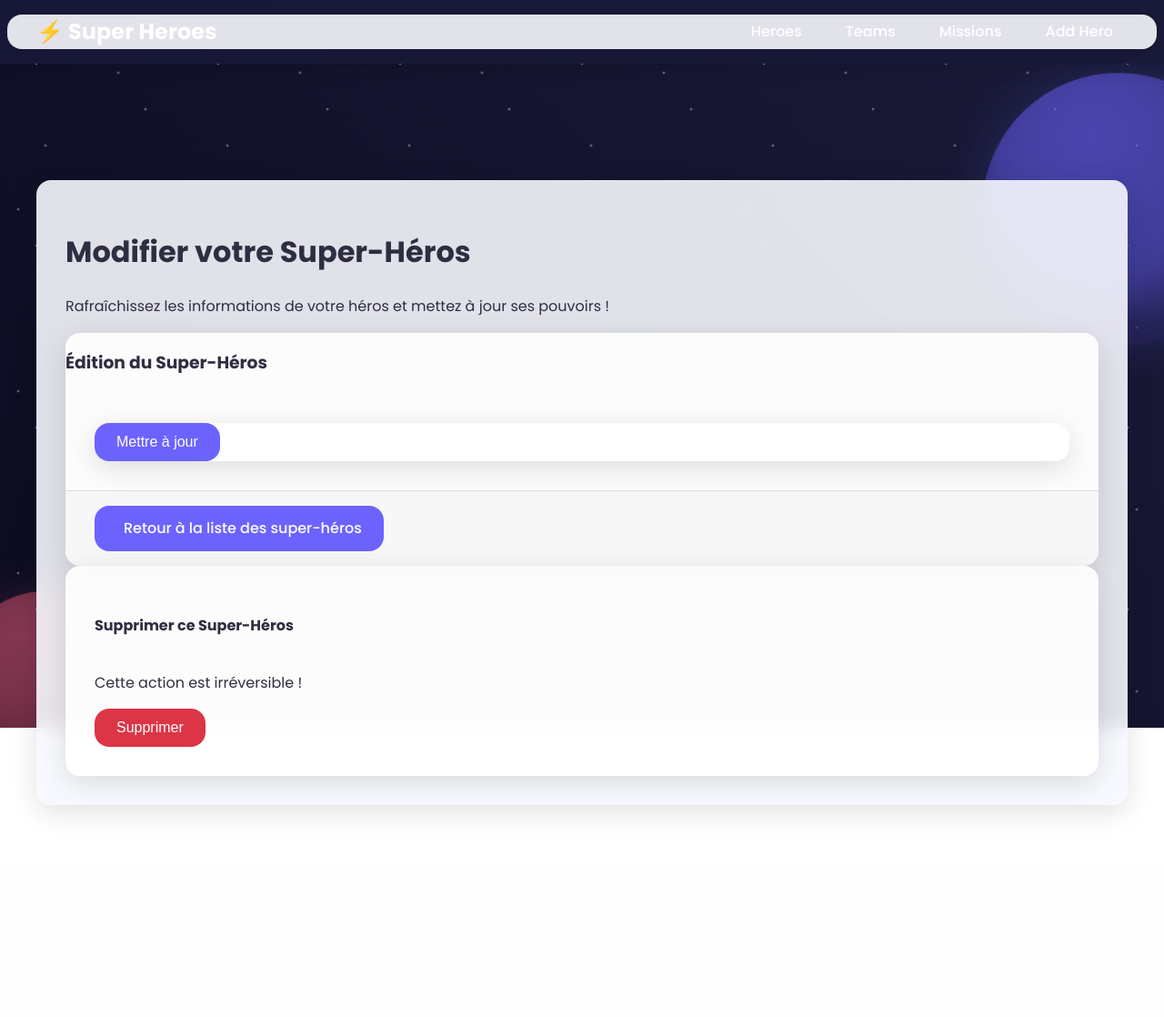
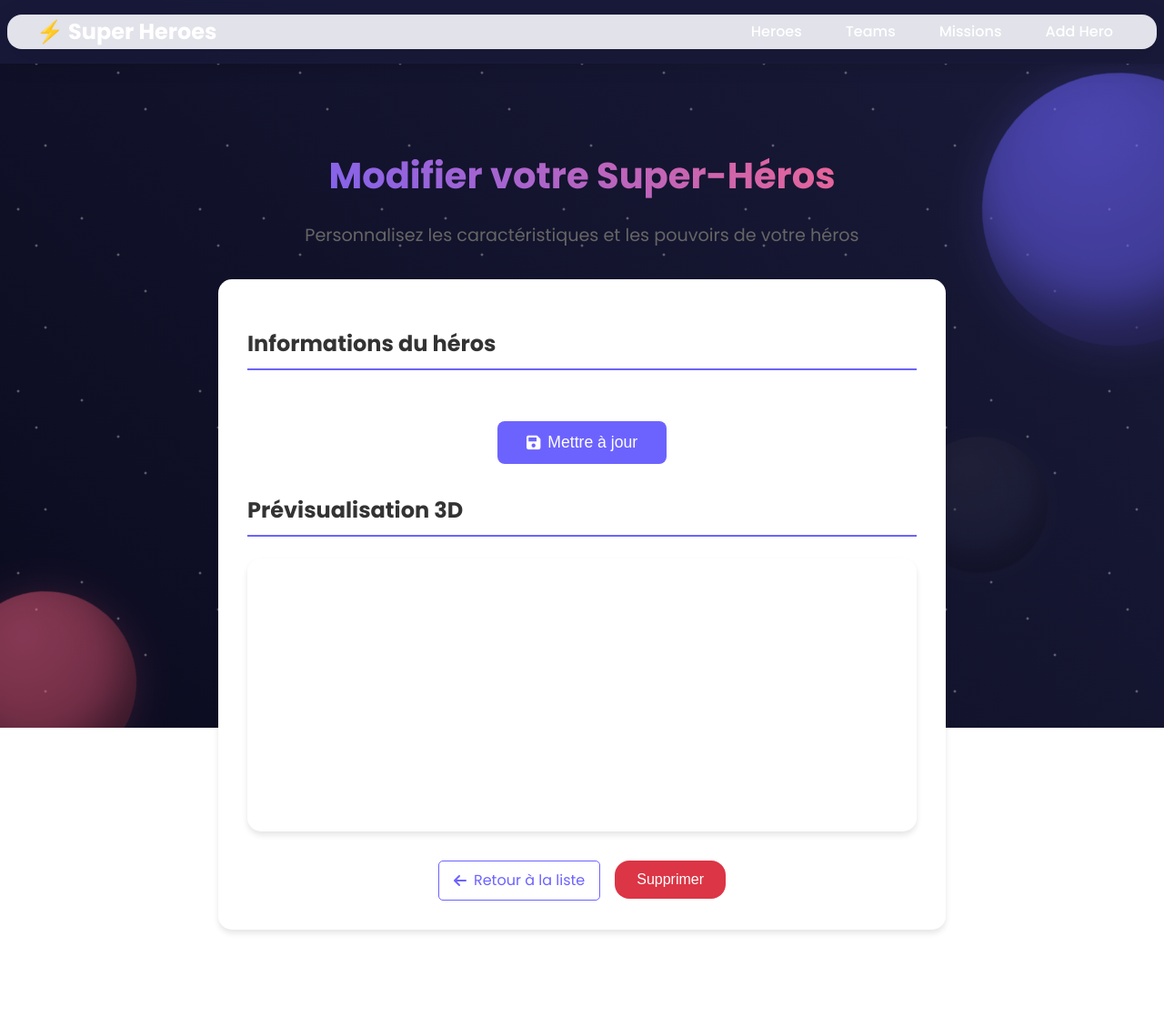
Before and after one commit to devilghostg/gestionnaire_super_heroes, a Symfony app: template templates/super_hero/edit.html.twig in a window 1280 px wide. Shown: the whole page at 91% size. Before the commit the page ends 894 px from the top, so only its background shows below. Run offline with Twig, Linux system fonts and the light colour scheme; the template is opened without the code that fills it, so the values that code supplies are empty; some libraries are stand-ins or nearby versions.

Commit message:
correction design

```diff
--- a/templates/super_hero/_form.html.twig
+++ b/templates/super_hero/_form.html.twig
@@ -1,76 +1,98 @@
-<div class="card shadow-sm p-4">
 {{ form_start(form) }}
-    <div class="row">
+<div class="form-grid" style="display: grid; grid-template-columns: repeat(2, 1fr); gap: 2rem;">
     {% for field in form %}
-            {# Ignore le champ _token #}
         {% if field.vars.name != '_token' %}
-                <div class="col-md-6 mb-3">
-                    {# Gestion spécifique pour le champ isActive #}
+            <div class="form-group" style="{% if field.vars.name in ['model3dPath', 'team', 'power'] %}grid-column: span 2;{% endif %}">
                 {% if field.vars.name == 'isActive' %}
-                        <div class="form-check form-switch">
+                    <div class="switch-container" style="display: flex; align-items: center; background: #f8f9fa; padding: 1rem; border-radius: 10px;">
                         {{ form_widget(field, {
                             'attr': {
                                 'class': 'form-check-input',
-                                    'id': field.vars.id
+                                'style': 'width: 3rem; height: 1.5rem; margin-right: 1rem;'
                             }
                         }) }}
                         {{ form_label(field, 'Activer le super-héros', {
                             'label_attr': {
                                 'class': 'form-check-label',
-                                    'for': field.vars.id
+                                'style': 'font-size: 1.1rem; color: #333;'
                             }
                         }) }}
-                            {{ form_errors(field) }}
                     </div>
-                    {# Gestion spécifique pour le champ team (boutons radio) #}
                 {% elseif field.vars.name == 'team' %}
-                        <div class="mb-3">
-                            {{ form_label(field, 'Équipe', {'label_attr': {'class': 'form-label'}}) }}
-                            <div class="row g-3">
+                    <div class="team-selection" style="background: #f8f9fa; padding: 1.5rem; border-radius: 10px; margin-bottom: 1rem;">
+                        {{ form_label(field, 'Équipe', {
+                            'label_attr': {
+                                'class': 'form-label',
+                                'style': 'font-size: 1.2rem; color: #333; margin-bottom: 1rem; display: block;'
+                            }
+                        }) }}
+                        <div class="team-options" style="display: grid; grid-template-columns: repeat(auto-fit, minmax(200px, 1fr)); gap: 1rem;">
                             {% for choice in field %}
-                                    <div class="col-md-6">
-                                        <div class="form-check mb-3">
+                                <div class="team-option" style="background: white; padding: 1rem; border-radius: 8px; box-shadow: 0 2px 4px rgba(0,0,0,0.05);">
                                     {{ form_widget(choice, {
                                         'attr': {
                                             'class': 'form-check-input',
-                                                    'type': 'radio'
+                                            'style': 'margin-right: 0.5rem;'
                                         }
                                     }) }}
                                     {{ form_label(choice, null, {
                                         'label_attr': {
-                                                    'class': 'form-check-label ms-2'
+                                            'class': 'form-check-label',
+                                            'style': 'color: #333;'
                                         }
                                     }) }}
                                 </div>
-                                    </div>
                             {% endfor %}
                         </div>
-                            {{ form_errors(field) }}
                     </div>
-                    {# Gestion spécifique pour le champ Power (sélection d'un pouvoir) #}
                 {% elseif field.vars.name == 'power' %}
-                        <div class="mb-3">
-                            {{ form_label(field, 'Pouvoir', {'label_attr': {'class': 'form-label'}}) }}
+                    <div class="power-selection" style="background: #f8f9fa; padding: 1.5rem; border-radius: 10px;">
+                        {{ form_label(field, 'Pouvoir', {
+                            'label_attr': {
+                                'class': 'form-label',
+                                'style': 'font-size: 1.2rem; color: #333; margin-bottom: 1rem; display: block;'
+                            }
+                        }) }}
                         {{ form_widget(field, {
                             'attr': {
-                                    'class': 'form-select'
+                                'class': 'form-select',
+                                'style': 'padding: 0.8rem; border-radius: 8px; border: 1px solid #ddd;'
                             }
                         }) }}
-                            {{ form_errors(field) }}
                     </div>
-                    {# Gestion spécifique pour le champ model3dPath #}
                 {% elseif field.vars.name == 'model3dPath' %}
-                        <div class="mb-3">
-                            {{ form_label(field, 'Modèle 3D', {'label_attr': {'class': 'form-label'}}) }}
-                            {{ form_widget(field, {'attr': {'class': 'form-control model3d-select'}}) }}
-                            {{ form_errors(field) }}
-                            <div id="model3dPreview" class="mt-3" style="height: 300px; background: linear-gradient(135deg, #1a1a1a 0%, #0a0a0a 100%); border-radius: 10px;"></div>
+                    <div class="model-selection" style="background: #f8f9fa; padding: 1.5rem; border-radius: 10px;">
+                        {{ form_label(field, 'Modèle 3D', {
+                            'label_attr': {
+                                'class': 'form-label',
+                                'style': 'font-size: 1.2rem; color: #333; margin-bottom: 1rem; display: block;'
+                            }
+                        }) }}
+                        {{ form_widget(field, {
+                            'attr': {
+                                'class': 'form-select model3d-select',
+                                'style': 'padding: 0.8rem; border-radius: 8px; border: 1px solid #ddd;'
+                            }
+                        }) }}
                     </div>
-                    {# Gestion générique pour les autres champs #}
                 {% else %}
-                        <div class="mb-3">
-                            {{ form_label(field, null, {'label_attr': {'class': 'form-label'}}) }}
-                            {{ form_widget(field, {'attr': {'class': 'form-check'}}) }}
+                    <div class="input-group" style="display: flex; flex-direction: column; gap: 0.5rem;">
+                        {{ form_label(field, null, {
+                            'label_attr': {
+                                'class': 'form-label',
+                                'style': 'font-size: 1.1rem; color: #333;'
+                            }
+                        }) }}
+                        {{ form_widget(field, {
+                            'attr': {
+                                'class': 'form-control',
+                                'style': 'padding: 0.8rem; border-radius: 8px; border: 1px solid #ddd;'
+                            }
+                        }) }}
+                    </div>
+                {% endif %}
+                {% if form_errors(field) %}
+                    <div class="error-message" style="color: #dc3545; font-size: 0.9rem; margin-top: 0.5rem;">
                         {{ form_errors(field) }}
                     </div>
                 {% endif %}
@@ -78,8 +100,23 @@
         {% endif %}
     {% endfor %}
 </div>
-    <button class="btn btn-primary">
+
+<div class="form-actions" style="display: flex; justify-content: center; margin-top: 2rem;">
+    <button type="submit" class="submit-btn" style="
+        background: var(--primary-color);
+        color: white;
+        border: none;
+        padding: 0.8rem 2rem;
+        border-radius: 8px;
+        font-size: 1.1rem;
+        cursor: pointer;
+        transition: background-color 0.3s ease;
+        display: inline-flex;
+        align-items: center;
+        gap: 0.5rem;
+    ">
+        <i class="fas fa-save"></i>
         {{ button_label|default('Enregistrer') }}
     </button>
+</div>
 {{ form_end(form) }}
-</div>
--- a/templates/super_hero/edit.html.twig
+++ b/templates/super_hero/edit.html.twig
@@ -8,9 +8,93 @@
         #model3dPreview {
             width: 100%;
             height: 300px;
-            background: linear-gradient(135deg, #1a1a1a 0%, #0a0a0a 100%);
-            border-radius: 10px;
-            margin-bottom: 20px;
+            background: linear-gradient(135deg, var(--card-bg) 0%, var(--bg-color) 100%);
+            border-radius: 15px;
+            margin-bottom: 2rem;
+            box-shadow: 0 4px 6px rgba(0, 0, 0, 0.1);
+        }
+
+        .edit-hero-container {
+            max-width: 800px;
+            margin: 0 auto;
+            padding: 2rem;
+        }
+
+        .hero-form-card {
+            background: white;
+            border-radius: 15px;
+            padding: 2rem;
+            box-shadow: 0 4px 6px rgba(0, 0, 0, 0.1);
+            margin-bottom: 2rem;
+        }
+
+        .page-title {
+            font-size: 2.5rem;
+            font-weight: 700;
+            margin-bottom: 1rem;
+            background: linear-gradient(45deg, var(--primary-color), var(--secondary-color));
+            -webkit-background-clip: text;
+            -webkit-text-fill-color: transparent;
+            text-align: center;
+        }
+
+        .page-subtitle {
+            color: #666;
+            text-align: center;
+            margin-bottom: 2rem;
+            font-size: 1.2rem;
+        }
+
+        .form-section {
+            margin-bottom: 2rem;
+        }
+
+        .form-section-title {
+            color: #333;
+            font-size: 1.5rem;
+            margin-bottom: 1.5rem;
+            padding-bottom: 0.5rem;
+            border-bottom: 2px solid var(--primary-color);
+        }
+
+        .actions-container {
+            display: flex;
+            gap: 1rem;
+            justify-content: center;
+            margin-top: 2rem;
+        }
+
+        .delete-btn {
+            background: #dc3545;
+            color: white;
+            padding: 0.5rem 1rem;
+            border-radius: 5px;
+            text-decoration: none;
+            display: inline-flex;
+            align-items: center;
+            gap: 0.5rem;
+            transition: background-color 0.3s ease;
+        }
+
+        .delete-btn:hover {
+            background: #c82333;
+        }
+
+        .back-btn {
+            display: inline-flex;
+            align-items: center;
+            gap: 0.5rem;
+            padding: 0.5rem 1rem;
+            border-radius: 5px;
+            text-decoration: none;
+            color: var(--primary-color);
+            border: 1px solid var(--primary-color);
+            transition: all 0.3s ease;
+        }
+
+        .back-btn:hover {
+            background: var(--primary-color);
+            color: white;
         }
     </style>
 {% endblock %}
@@ -30,7 +114,6 @@
                 if (modelPath) {
                     console.log('Updating preview with model:', modelPath);
                     if (viewer) {
-                        // Nettoyer le viewer existant
                         const container = document.getElementById('model3dPreview');
                         container.innerHTML = '';
                     }
@@ -39,10 +122,7 @@
             }
 
             if (modelSelect) {
-                // Initialiser avec la valeur actuelle
                 updatePreview('{{ asset(form.model3dPath.vars.value) }}');
-
-                // Mettre à jour lors du changement
                 modelSelect.addEventListener('change', function() {
                     updatePreview(this.value);
                 });
@@ -52,68 +132,28 @@
 {% endblock %}
 
 {% block body %}
-    <div class="container mt-5">
-        <div class="row justify-content-center">
-            <!-- Titre et description de la page -->
-            <div class="col-12 text-center mb-4">
-                <h1 class="display-4 text-primary">Modifier votre Super-Héros</h1>
-                <p class="lead text-light">Rafraîchissez les informations de votre héros et mettez à jour ses pouvoirs !</p>
+    <div class="edit-hero-container">
+        <h1 class="page-title">Modifier votre Super-Héros</h1>
+        <p class="page-subtitle">Personnalisez les caractéristiques et les pouvoirs de votre héros</p>
+
+        <div class="hero-form-card">
+            <div class="form-section">
+                <h2 class="form-section-title">Informations du héros</h2>
+                {{ include('super_hero/_form.html.twig', {'button_label': 'Mettre à jour'}) }}
             </div>
 
-            <!-- Formulaire de modification -->
-            <div class="col-md-8 col-lg-6">
-                <div class="card shadow-lg border-primary">
-                    <div class="card-header bg-primary text-white">
-                        <h3 class="card-title">Édition du Super-Héros</h3>
-                    </div>
-                    <div class="card-body">
-                        <!-- Inclusion du formulaire avec un label de bouton adapté -->
-                        {{ include('super_hero/_form.html.twig', {'button_label': 'Mettre à jour'}) }}
+            <div class="form-section">
+                <h2 class="form-section-title">Prévisualisation 3D</h2>
+                <div id="model3dPreview"></div>
+            </div>
 
-                        <!-- Ajouter des pouvoirs au super-héros -->
-                        {# {% if all_powers is defined and all_powers is not empty %}
-                            <div class="mt-4">
-                                <h4 class="text-primary">Ajouter des pouvoirs</h4>
-                                <form method="POST" action="{{ path('super_hero_add_powers', {'id': super_hero.id}) }}">
-                                    <div class="mb-3">
-                                        <label for="powers" class="form-label">Choisir des pouvoirs</label>
-                                        <select name="powers[]" id="powers" class="form-control" multiple>
-                                            {% for power in all_powers %}
-                                                <option value="{{ power.id }}"
-                                                    {% if all_powers|map(p => p.id)|filter(v => v == power.id)|length > 0 %} selected {% endif %}>
-                                                    {{ power.name }}
-                                                </option>
-                                            {% endfor %}
-                                        </select>
-                                    </div>
-                                    <button type="submit" class="btn btn-info">Ajouter ces pouvoirs</button>
-                                </form>
-                            </div>
-                        {% else %}
-                            <p class="text-danger">Aucun pouvoir disponible. Ajoutez des pouvoirs dans la base de données pour les associer à ce super-héros.</p>
-                        {% endif %} #}
-                    </div>
+            <div class="actions-container">
+                <a href="{{ path('app_super_hero_index') }}" class="back-btn">
+                    <i class="fas fa-arrow-left"></i>
+                    Retour à la liste
+                </a>
 
-                    <!-- Bouton retour à la liste -->
-                    <div class="card-footer text-center">
-                        <a href="{{ path('app_super_hero_index') }}" class="btn btn-outline-primary">
-                            <i class="bi bi-arrow-left-circle"></i> Retour à la liste des super-héros
-                        </a>
-                    </div>
-                </div>
-            </div>
-        </div>
-
-        <!-- Formulaire de suppression de super-héros -->
-        <div class="row justify-content-center mt-4">
-            <div class="col-md-8 col-lg-6">
-                <div class="card border-danger">
-                    <div class="card-body text-center">
-                        <h4 class="text-danger">Supprimer ce Super-Héros</h4>
-                        <p class="text-muted">Cette action est irréversible !</p>
-                        {{ include('super_hero/_delete_form.html.twig') }}
-                    </div>
-                </div>
+                {{ include('super_hero/_delete_form.html.twig') }}
             </div>
         </div>
     </div>
```
Also changed, not shown: templates/super_hero/index.html.twig (+45 -22 lines). Lines whose indentation alone changed are shown as unchanged.
